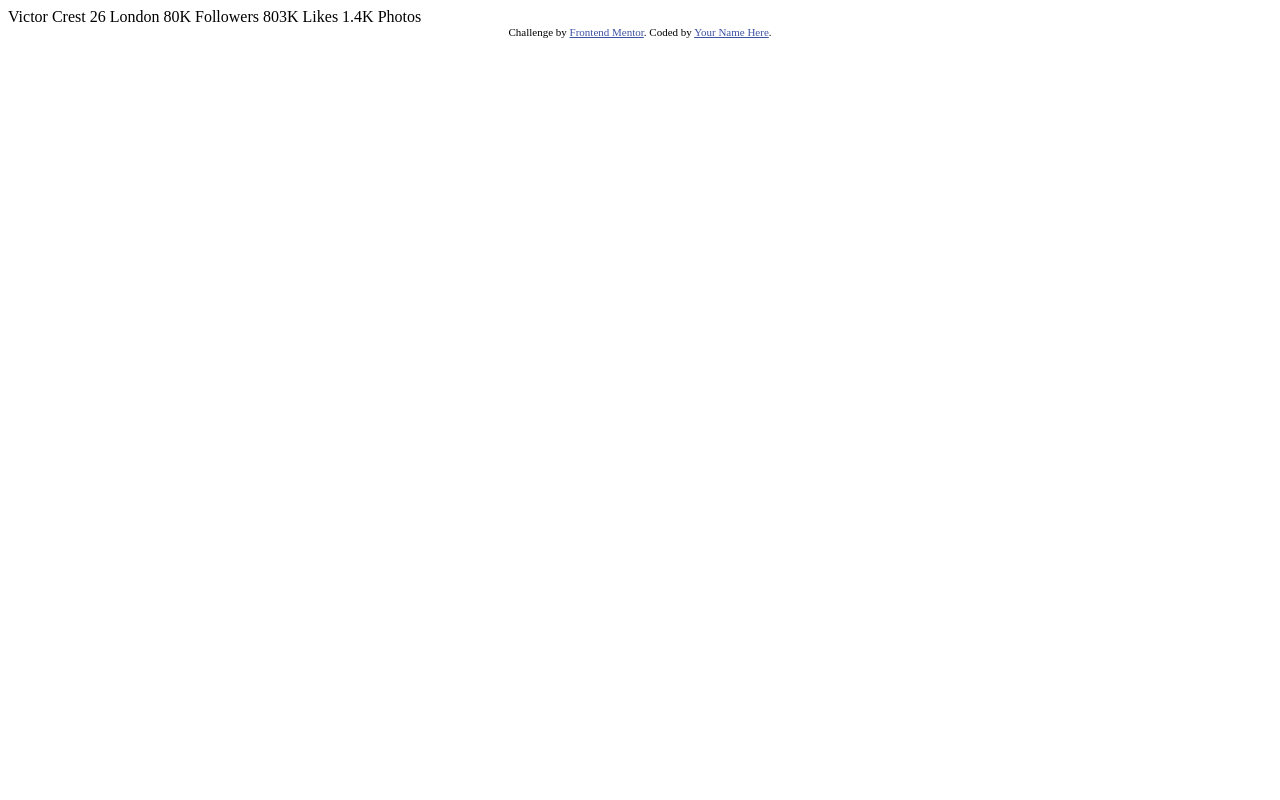
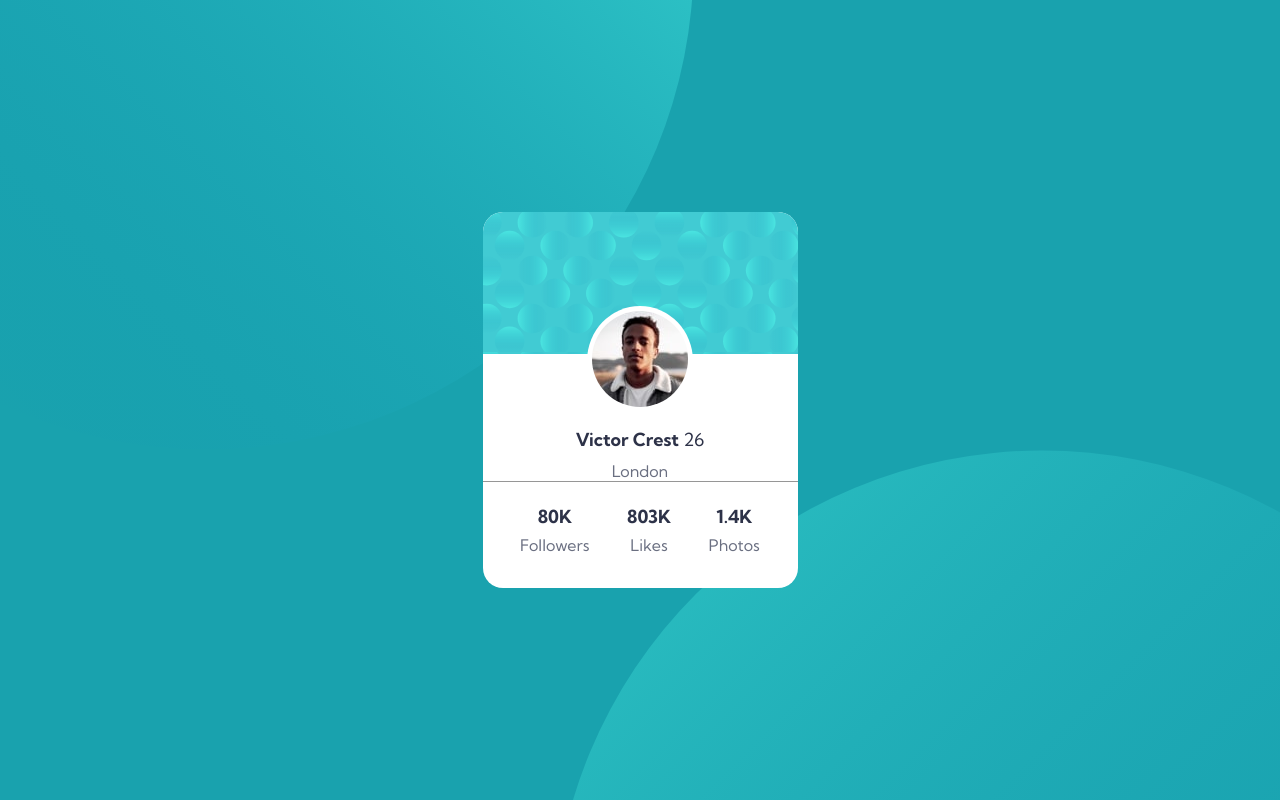
Before and after one commit to kendra4227/profile-card-component, a plain HTML site: page index.html in a window 1280 px wide. Drawn offline with Linux system fonts and the light colour scheme.

Commit message:
card finished

```diff
--- a/index.html
+++ b/index.html
@@ -5,31 +5,42 @@
   <meta name="viewport" content="width=device-width, initial-scale=1.0"> <!-- displays site properly based on user's device -->
 
   <link rel="icon" type="image/png" sizes="32x32" href="./images/favicon-32x32.png">
+  <link rel="stylesheet" href="styles.css">
 
   <title>Frontend Mentor | Profile card component</title>
-
-  <!-- Feel free to remove these styles or customise in your own stylesheet 👍 -->
-  <style>
-    .attribution { font-size: 11px; text-align: center; }
-    .attribution a { color: hsl(228, 45%, 44%); }
-  </style>
 </head>
 <body>
-  Victor Crest
-  26
-  London
+  <section class="container">
+    <div class="top-bg"></div>
+    <div class="bottom-bg"></div>
+    <div class="card">
+      <div class="bg-img"></div>
+      <div class="profile-info">
+        <div class="profile">
+          <div class="pic">
+            <img src="images/image-victor.jpg" alt="victor">
+          </div>
+          <p class="name"><span>Victor Crest</span> 26</p>
+          <p class="location">London</p>
+          <div class="stats">
+            <div class="followers">
+              <p class="number">80K</p>
+              <p>Followers</p>
+            </div>
+            <div class="likes">
+              <p class="number">803K</p>
+              <p>Likes</p>
+            </div>
+            <div class="photos">
+              <p class="number">1.4K</p>
+              <p>Photos</p>
+              </div>
 
-  80K
-  Followers
+          </div>
+        </div>
+      </div>
+    </div>
 
-  803K
-  Likes
-
-  1.4K
-  Photos
-  <div class="attribution">
-    Challenge by <a href="https://www.frontendmentor.io?ref=challenge" target="_blank">Frontend Mentor</a>.
-    Coded by <a href="#">Your Name Here</a>.
-  </div>
+  </section>
 </body>
 </html>
--- /dev/null
+++ b/styles.css
@@ -0,0 +1,136 @@
+@import url('https://fonts.googleapis.com/css2?family=Kumbh+Sans:wght@400;700&display=swap');
+
+*{
+    margin: 0;
+    padding: 0;
+    font-family: 'Kumbh Sans', sans-serif;
+    font-weight: 400;
+    box-sizing: border-box;
+}
+:root{
+    --dark-cyan:hsl(185, 75%, 39%);
+    --very-dark-blue:hsl(229, 23%, 23%);
+    --dark-grayish:hsl(227, 10%, 46%);
+    --dark-gray:hsl(0, 0%, 59%);
+}
+.container{
+    height:100vh;
+    background:var(--dark-cyan);
+    color:var(--very-dark-blue);
+    display: flex;
+    align-items: center;
+    justify-content: center;
+    overflow: hidden;
+    position: relative;
+
+}
+.top-bg{
+    position: absolute;
+    background: url("design/bg-pattern-top.svg");
+    background-size:contain;
+    background-repeat:no-repeat;
+    height:978px;
+    width:978px;
+    top: -528px;
+    left: -284px;
+
+}
+.bottom-bg{
+    position: absolute;
+    background: url("design/bg-pattern-bottom.svg");
+    background-size:contain;
+    background-repeat:no-repeat;
+    height:978px;
+    width:978px;
+    bottom: -628px;
+    right: -250px;
+
+}
+.card{
+    background: white;
+    height: 376px;
+    width: 315px;
+    border-radius: 20px;
+    z-index: 99;
+    position: relative;
+}
+.card .bg-img{
+    height: 142px;
+    background: url("design/bg-pattern-card.svg");
+    border-radius: 20px 20px 0 0;
+
+}
+.profile .pic{
+    left:50%;
+    position: absolute;
+    transform: translate(-50%);
+    border-radius: 50%;
+    padding: 5px;
+    background: white;
+    top: 94px;
+
+}
+.profile .pic img{
+    border-radius: 50%;
+}
+.profile-info{
+    margin-top: 74px;
+    display: flex;
+    align-items: center;
+    justify-content: center;
+    flex-direction: column;
+
+
+}
+.profile{
+    width: 100%;
+    text-align: center;
+    padding-bottom: 25px;
+}
+.profile .name{
+    font-size: 18px;
+    margin-bottom: 10px;
+    color: var(--very-dark-blue);
+}
+.profile .name span{
+    font-weight: 700;
+    color: var(--very-dark-blue);
+}
+.profile .location{
+    color: var(--dark-grayish);
+}
+.stats{
+    display:flex;
+    align-items: center;
+    justify-content: space-evenly;
+    width: 100%;
+    padding-top: 23px;
+    border-top: 1px solid var(--dark-gray);
+    text-align: center;
+}
+.stats .number{
+    font-size: 18px;
+    font-weight: 700;
+    margin-bottom: 7px;
+    color: var(--very-dark-blue);
+
+}
+.stats p{
+    color: var(--dark-grayish);
+}
+
+/*Responsive*/
+@media(max-width:375px){
+    .top-bg{
+        height: 375px;
+        width: 375px;
+        top: -160px;
+        left: -167px;
+    }
+    .bottom-bg{
+        height: 375px;
+        width: 375px;
+        bottom: -79px;
+        right: -167px;
+    }
+}
```
Also changed, not shown: design/bg-pattern-bottom.svg (renamed from bg-pattern-bottom.svg), design/bg-pattern-card.svg (renamed from bg-pattern-card.svg), design/bg-pattern-top.svg (renamed from bg-pattern-top.svg), images/favicon-32x32.png (renamed from favicon-32x32.png), images/image-victor.jpg (renamed from image-victor.jpg), preview/desktop-design.jpg (renamed from desktop-design.jpg), preview/desktop-preview.jpg (renamed from desktop-preview.jpg), preview/mobile-design.jpg (renamed from mobile-design.jpg), 2 other files.
